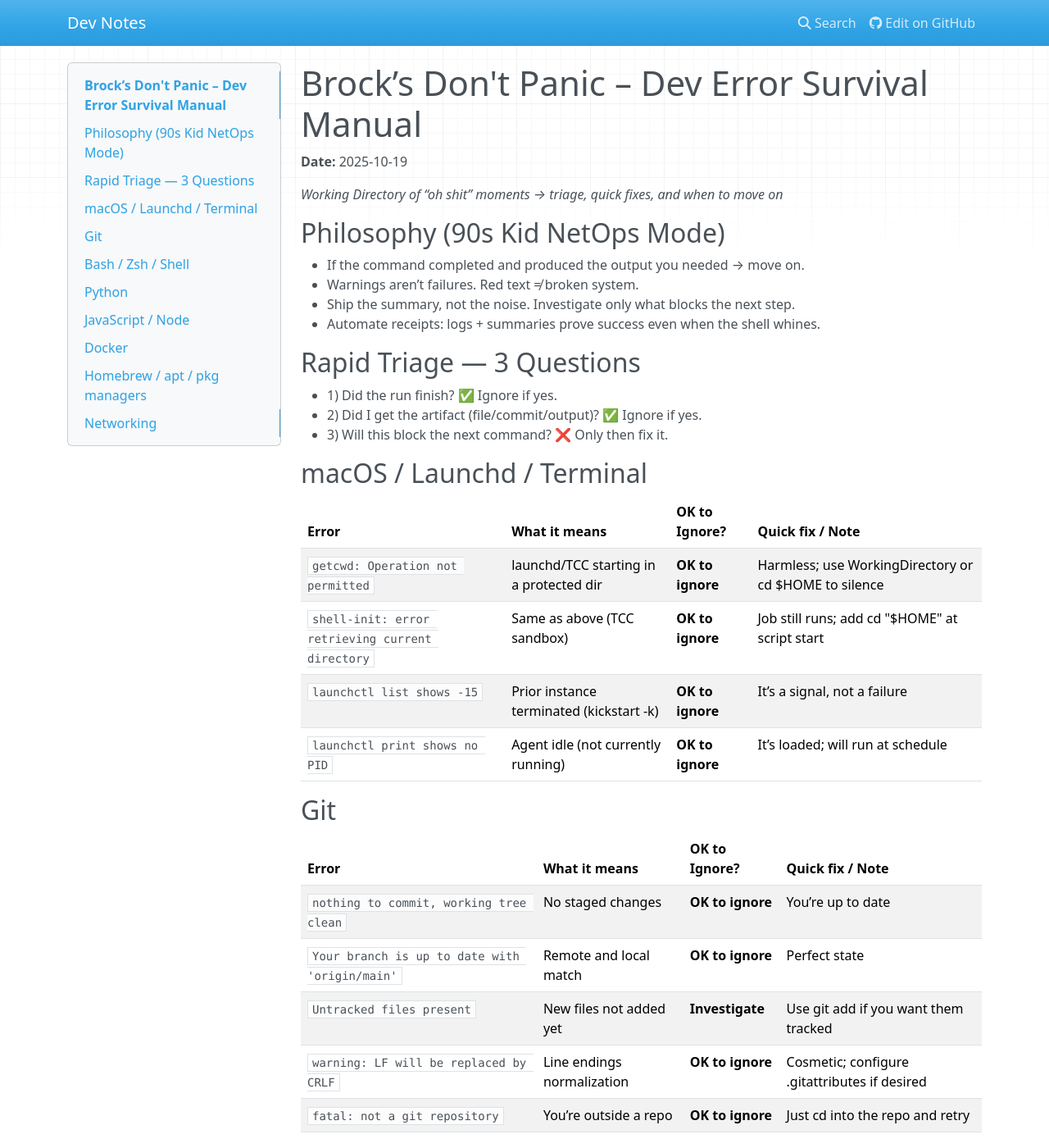
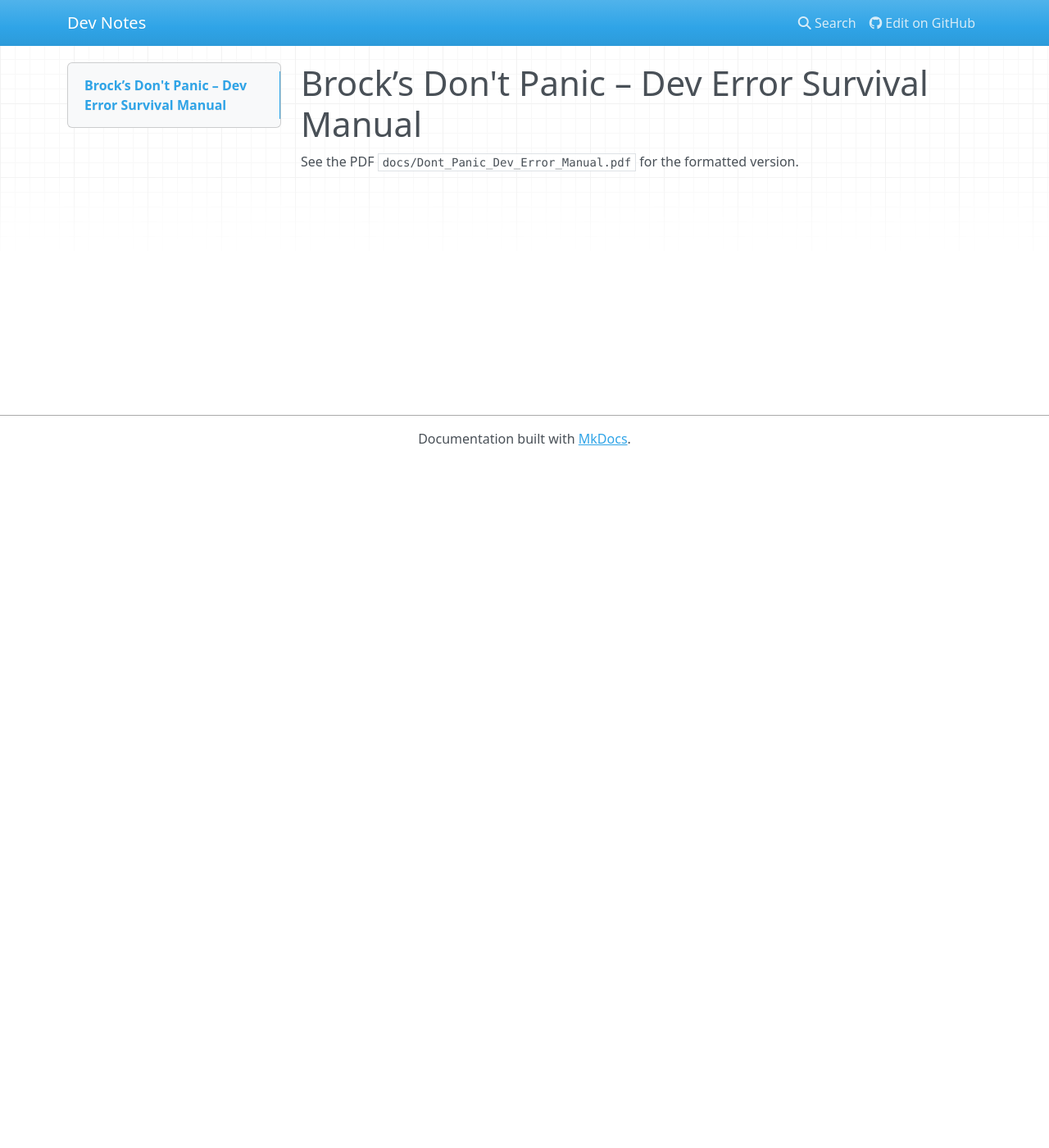
Before and after one commit to Brockmerkwan/dev-notes, an MkDocs documentation site: the page built from docs/Dont_Panic_Dev_Error_Manual.md, in a window 1280 px wide and 1400 px high. Shown: the whole window at 82% size. Built offline with MkDocs 1.6.1, drawn with Linux system fonts in a browser that asks for light colours; nearby versions of some CDN libraries; some of the changed text lies outside the part shown.

Commit message:
docs(ci): level-up pack install — living README, status, manuals, CI

```diff
--- a/docs/Dont_Panic_Dev_Error_Manual.md
+++ b/docs/Dont_Panic_Dev_Error_Manual.md
@@ -1,88 +1,2 @@
 # Brock’s Don't Panic – Dev Error Survival Manual
-
-**Date:** 2025-10-19
-
-_Working Directory of “oh shit” moments → triage, quick fixes, and when to move on_
-
-
-## Philosophy (90s Kid NetOps Mode)
-
-- If the command completed and produced the output you needed → move on.
-- Warnings aren’t failures. Red text ≠ broken system.
-- Ship the summary, not the noise. Investigate only what blocks the next step.
-- Automate receipts: logs + summaries prove success even when the shell whines.
-
-## Rapid Triage — 3 Questions
-
-- 1) Did the run finish? ✅ Ignore if yes.
-- 2) Did I get the artifact (file/commit/output)? ✅ Ignore if yes.
-- 3) Will this block the next command? ❌ Only then fix it.
-
-## macOS / Launchd / Terminal
-
-| Error | What it means | OK to Ignore? | Quick fix / Note |
-|---|---|---|---|
-| `getcwd: Operation not permitted` | launchd/TCC starting in a protected dir | **OK to ignore** | Harmless; use WorkingDirectory or cd $HOME to silence |
-| `shell-init: error retrieving current directory` | Same as above (TCC sandbox) | **OK to ignore** | Job still runs; add cd "$HOME" at script start |
-| `launchctl list shows -15` | Prior instance terminated (kickstart -k) | **OK to ignore** | It’s a signal, not a failure |
-| `launchctl print shows no PID` | Agent idle (not currently running) | **OK to ignore** | It’s loaded; will run at schedule |
-
-## Git
-
-| Error | What it means | OK to Ignore? | Quick fix / Note |
-|---|---|---|---|
-| `nothing to commit, working tree clean` | No staged changes | **OK to ignore** | You’re up to date |
-| `Your branch is up to date with 'origin/main'` | Remote and local match | **OK to ignore** | Perfect state |
-| `Untracked files present` | New files not added yet | **Investigate** | Use git add if you want them tracked |
-| `warning: LF will be replaced by CRLF` | Line endings normalization | **OK to ignore** | Cosmetic; configure .gitattributes if desired |
-| `fatal: not a git repository` | You’re outside a repo | **OK to ignore** | Just cd into the repo and retry |
-
-## Bash / Zsh / Shell
-
-| Error | What it means | OK to Ignore? | Quick fix / Note |
-|---|---|---|---|
-| `command not found` | Tool isn’t in PATH or not installed | **Investigate** | Install or add to PATH; for launchd also set PATH in plist |
-| `No such file or directory (on /tmp/... logs)` | Log hasn’t been written yet | **OK to ignore** | Appears after first scheduled run |
-| `Permission denied (find, ls)` | Protected directories | **OK to ignore** | Append 2>/dev/null; doesn’t affect rest |
-
-## Python
-
-| Error | What it means | OK to Ignore? | Quick fix / Note |
-|---|---|---|---|
-| `ModuleNotFoundError` | Package missing in environment | **Investigate** | pip install <pkg> or use venv; verify interpreter |
-| `IndentationError / SyntaxError` | Typos/formatting | **Investigate** | Fix file; linters help |
-| `pip warning: script installed in ... not on PATH` | Binary dir not on PATH | **OK to ignore** | Add path to shell rc for convenience |
-
-## JavaScript / Node
-
-| Error | What it means | OK to Ignore? | Quick fix / Note |
-|---|---|---|---|
-| `npm WARN` | Non-fatal advisory | **OK to ignore** | Unless install breaks, proceed |
-| `node: command not found` | Node not installed or PATH issue | **Investigate** | Install via nvm; reload shell |
-| `ESLint warnings` | Style issues | **OK to ignore** | Fix later unless CI blocks |
-
-## Docker
-
-| Error | What it means | OK to Ignore? | Quick fix / Note |
-|---|---|---|---|
-| `Cannot connect to the Docker daemon` | Daemon not running | **Investigate** | Launch Docker Desktop / start service |
-| `WARNING: No swap limit support` | Kernel cgroup limitation warning | **OK to ignore** | Usually harmless for dev |
-
-## Homebrew / apt / pkg managers
-
-| Error | What it means | OK to Ignore? | Quick fix / Note |
-|---|---|---|---|
-| `brew doctor warnings` | Environment advisory | **OK to ignore** | Only fix if installs fail |
-| `apt-get: command not found (on macOS)` | Wrong manager for OS | **OK to ignore** | Use brew on macOS |
-| `dpkg/journalctl: command not found (on macOS)` | Linux-only tools | **OK to ignore** | Use netstat/Console on mac |
-
-## Networking
-
-| Error | What it means | OK to Ignore? | Quick fix / Note |
-|---|---|---|---|
-| `ss: command not found (macOS)` | Linux-only | **OK to ignore** | Use netstat -anv on macOS |
-| `Operation not permitted (port scan)` | Privileged action blocked | **Investigate** | Use sudo or change method; ensure you have permission |
-
----
-
-**Rule of thumb:** If the run finished **and** produced the artifact you needed, keep moving. Save deep dives for blockers.
+See the PDF `docs/Dont_Panic_Dev_Error_Manual.pdf` for the formatted version.
```
Also changed, not shown: README.md (+7 -15 lines), docs/README_Automation_Suite_Status.md (added, +26 -0 lines), docs/index.md (+1 -6 lines), 1 other file.
